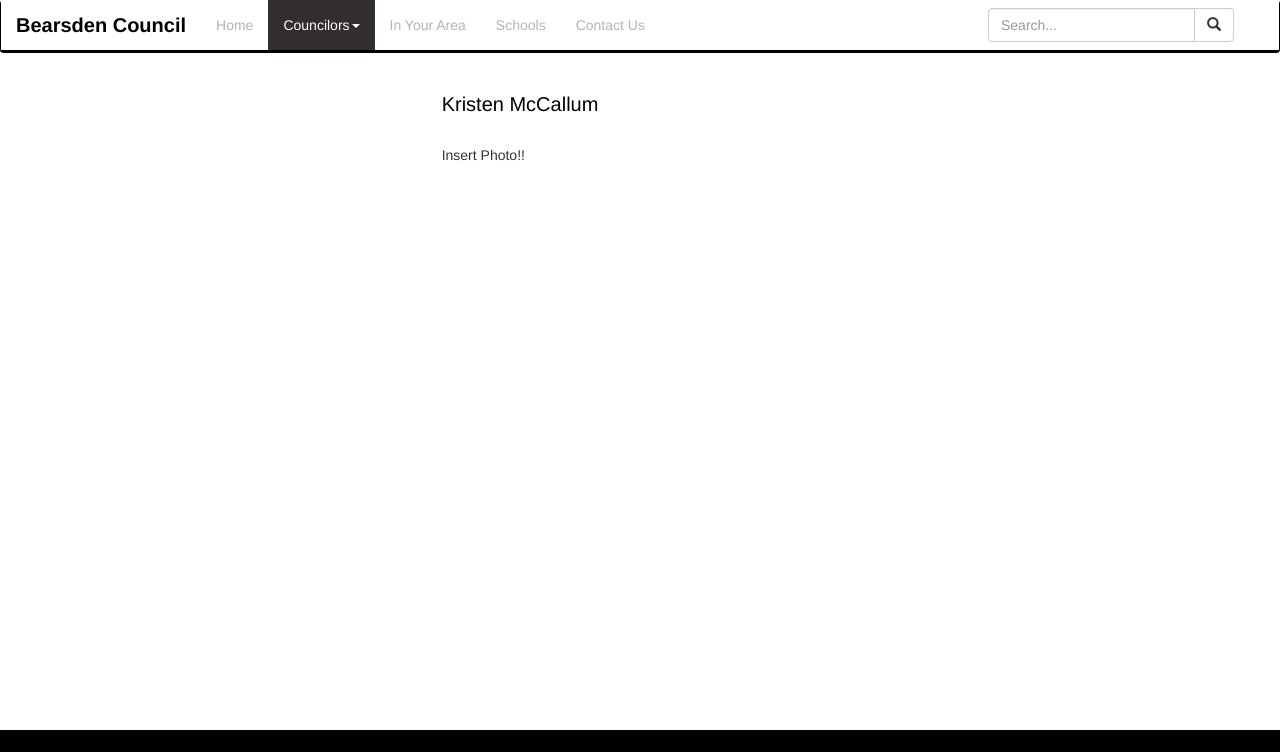
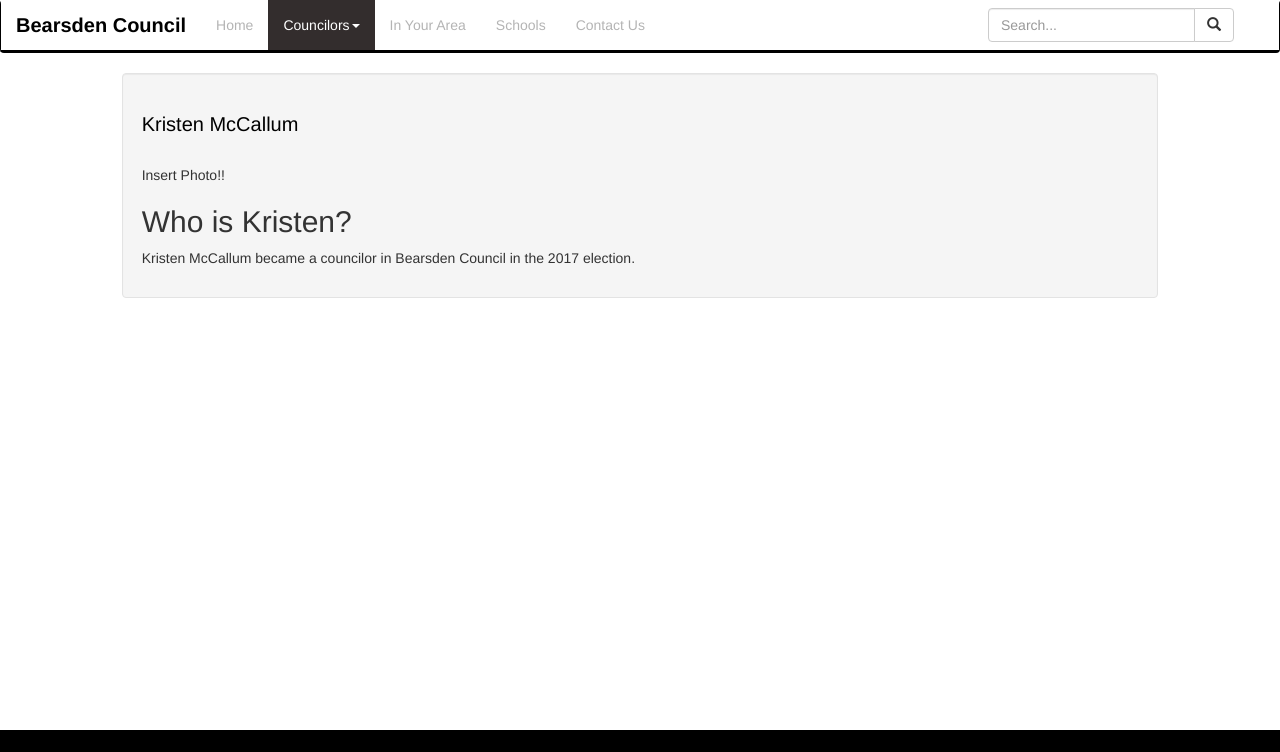
Before and after one commit to conesco3/Block-3-Web-Dev, a plain HTML site: page Council Page/councilors/kristen.html in a window 1280 px wide. Shown: the top 752 px of the page. Drawn offline with nearby package versions, Linux system fonts and the light colour scheme.

Commit message:
Update #2

```diff
--- a/Council Page/councilors/kristen.html
+++ b/Council Page/councilors/kristen.html
@@ -62,16 +62,25 @@
     </div>
   </div>
 </nav>
-<div class="col-sm-4">
+<div class="col-sm-1">
 
 </div>
-<div class="col-sm-4"
-<div class="well well-background">
-  <h1> Kristen McCallum </h1>
-  <br />
-  Insert Photo!!
-  <br />
+
+<div class="col-sm-10">
+  <div class="well well-background">
+    <h1> Kristen McCallum </h1>
+    <br />
+    Insert Photo!!
+    <br />
+    <h2> Who is Kristen? </h2>
+    <div>
+      <p>Kristen McCallum became a councilor in Bearsden Council in the 2017 election.</p>
+    </div>
+  </div>
 </div>
+
+<div class="col-sm-1">
+
 </div>
 
 <div id="footer">
```
Also changed, not shown: Council Page/councilors/ben.html (+19 -5 lines), Council Page/index.html (+3 -0 lines), Council Page/inyourarea.html (+3 -0 lines), Council Page/schools.html (+16 -1 lines).
